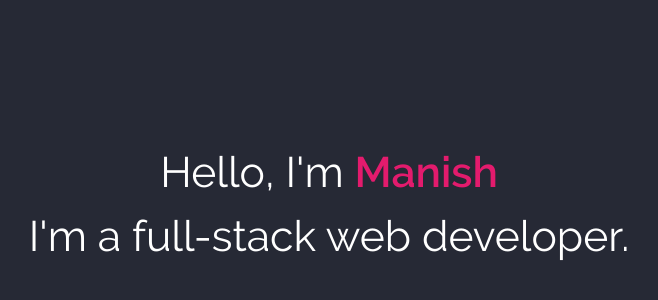
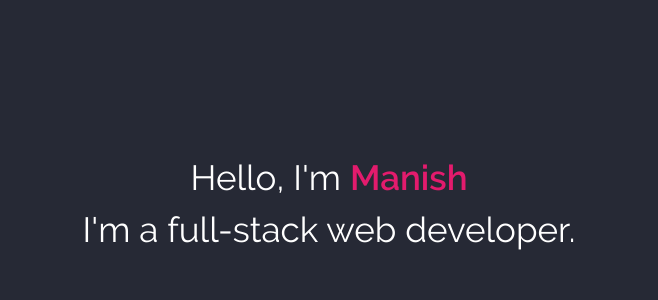
Before and after one commit to maniskasyap/all-is-web, a React app: page / in a window 1280 px wide. Shown: the part 196-496 px from the top of the page, without its empty margins (311-969 px from the left). Built offline with nearby package versions, Linux system fonts and the light colour scheme.

Commit message:
minor style changes

```diff
--- a/src/mk-intro/mk-intro.css
+++ b/src/mk-intro/mk-intro.css
@@ -1,11 +1,19 @@
+.canvas {
+  position: absolute;
+  top: 0;
+  left: 0;
+  width: 100vw;
+  height: 100%;
+  background: transparent;
+}
 .intro {
   background-color: #262935;
   height: 100vh;
-  font-size: 32pt;
+  font-size: 2.5em;
   color: #fff;
 }
 
 .intro .intro-text .intro-text__name {
-  font-family: 'Raleway-semibold';
+  font-family: "Raleway-semibold";
   color: #e31b6d;
 }
--- a/src/mk-intro/mk-intro.js
+++ b/src/mk-intro/mk-intro.js
@@ -4,12 +4,15 @@ import "./mk-intro.css";
 class MkIntro extends Component {
   render() {
     return (
-      <div className="intro flex flex-col flex-center flex-center-90">
-        <div className="intro-text">
-          Hello, I'm <span className="intro-text__name"> Manish</span>
+      <section id="home">
+        <div className="canvas"></div>
+        <div className="intro flex flex-col flex-center flex-center-90">
+          <div className="intro-text">
+            Hello, I'm <span className="intro-text__name"> Manish</span>
+          </div>
+          <div>I'm a full-stack web developer.</div>
         </div>
-        <div>I'm a full-stack web developer.</div>
-      </div>
+      </section>
     );
   }
 }
```
